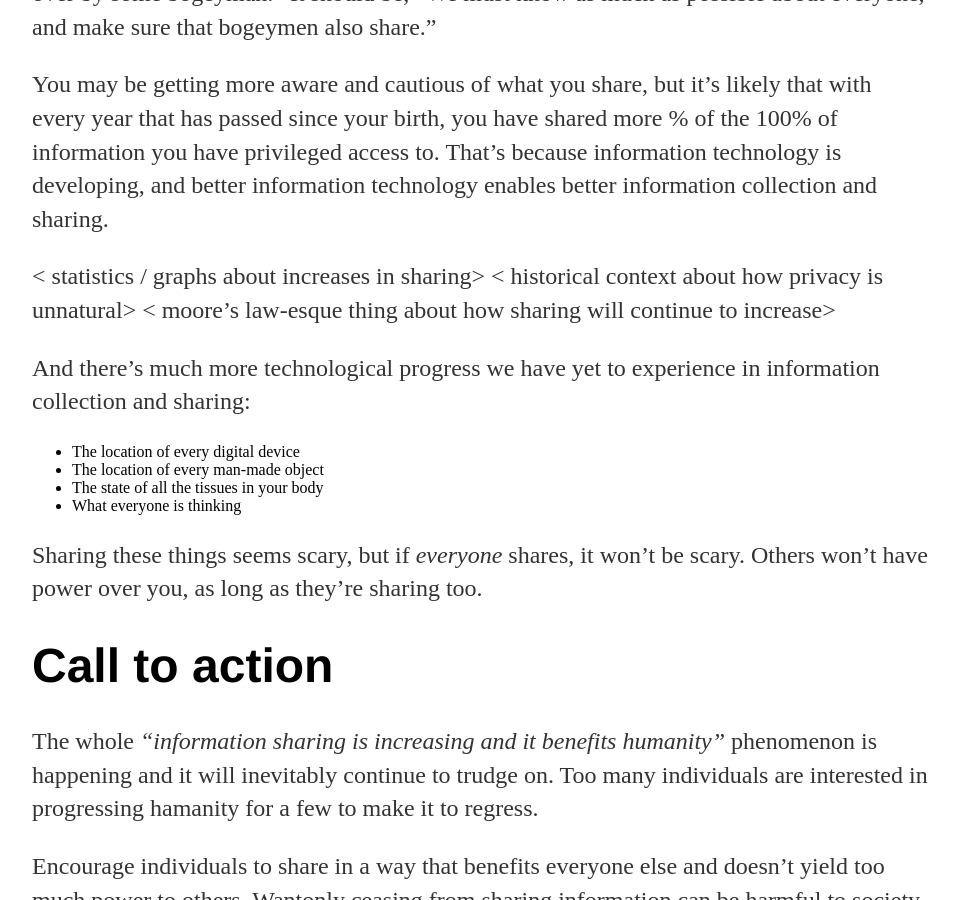
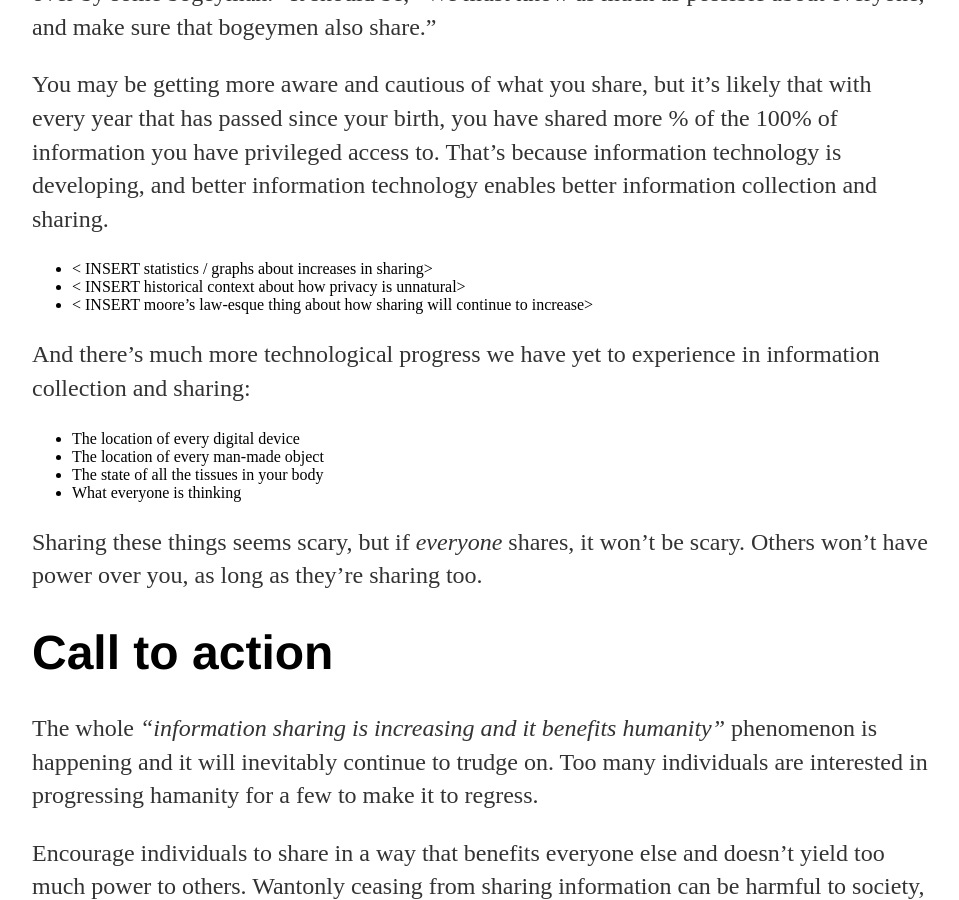
Before and after one commit to curiousest/curiousest.github.io, a Jekyll site: the page built from _posts/2016-12-22-privacy-is-a-tragedy-of-the-commons.md, in a window 1280 px wide and 900 px high, scrolled down 2932 px. Shown: the whole window, without its empty margins (160-1119 px from the left). Built offline with Jekyll 4.4.1, drawn with Linux system fonts in a browser that asks for light colours.

Commit message:
Update 2016-12-22-privacy-is-a-tragedy-of-the-commons.md

```diff
--- a/_posts/2016-12-22-privacy-is-a-tragedy-of-the-commons.md
+++ b/_posts/2016-12-22-privacy-is-a-tragedy-of-the-commons.md
@@ -64,9 +64,9 @@ It should be,
 
 You may be getting more aware and cautious of what you share, but it's likely that with every year that has passed since your birth, you have shared more % of the 100% of information you have privileged access to. That's because information technology is developing, and better information technology enables better information collection and sharing.
 
-< statistics / graphs about increases in sharing>
-< historical context about how privacy is unnatural>
-< moore's law-esque thing about how sharing will continue to increase>
+* < INSERT statistics / graphs about increases in sharing>
+* < INSERT historical context about how privacy is unnatural>
+* < INSERT moore's law-esque thing about how sharing will continue to increase>
 
 And there's much more technological progress we have yet to experience in information collection and sharing:
 
```
